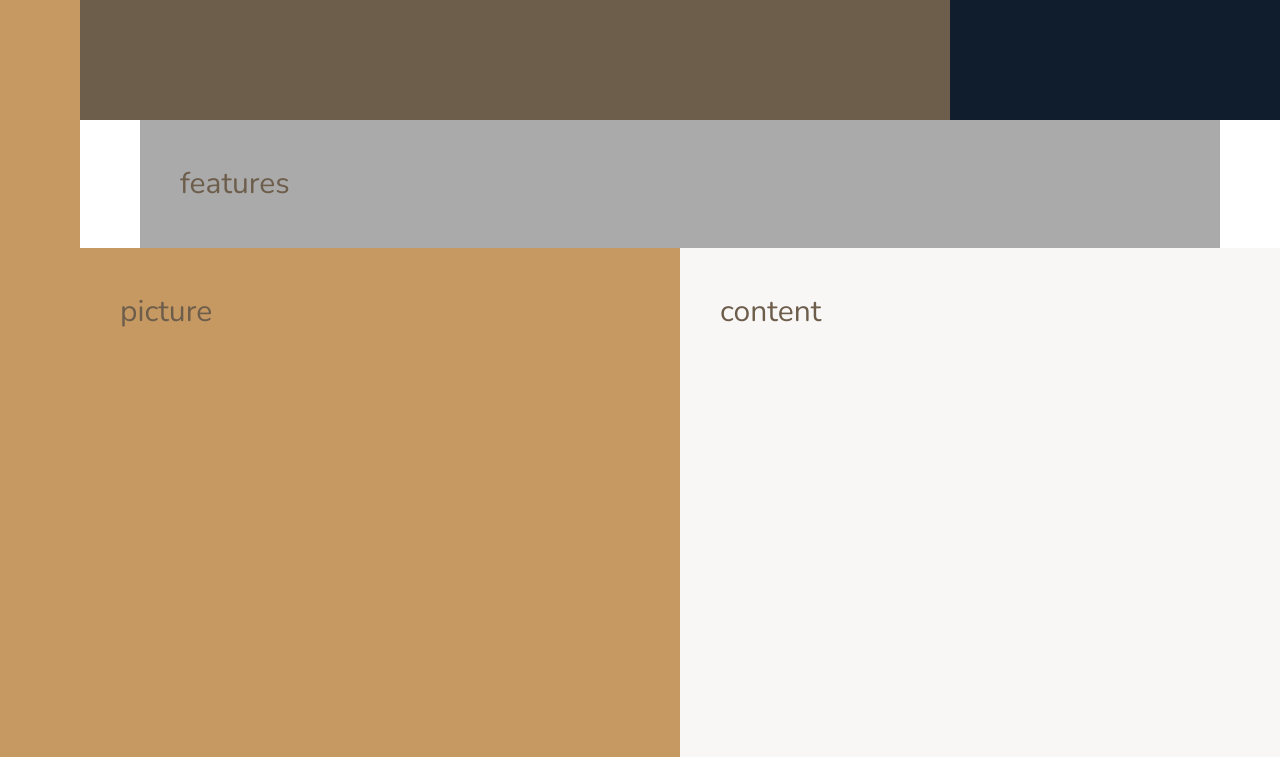
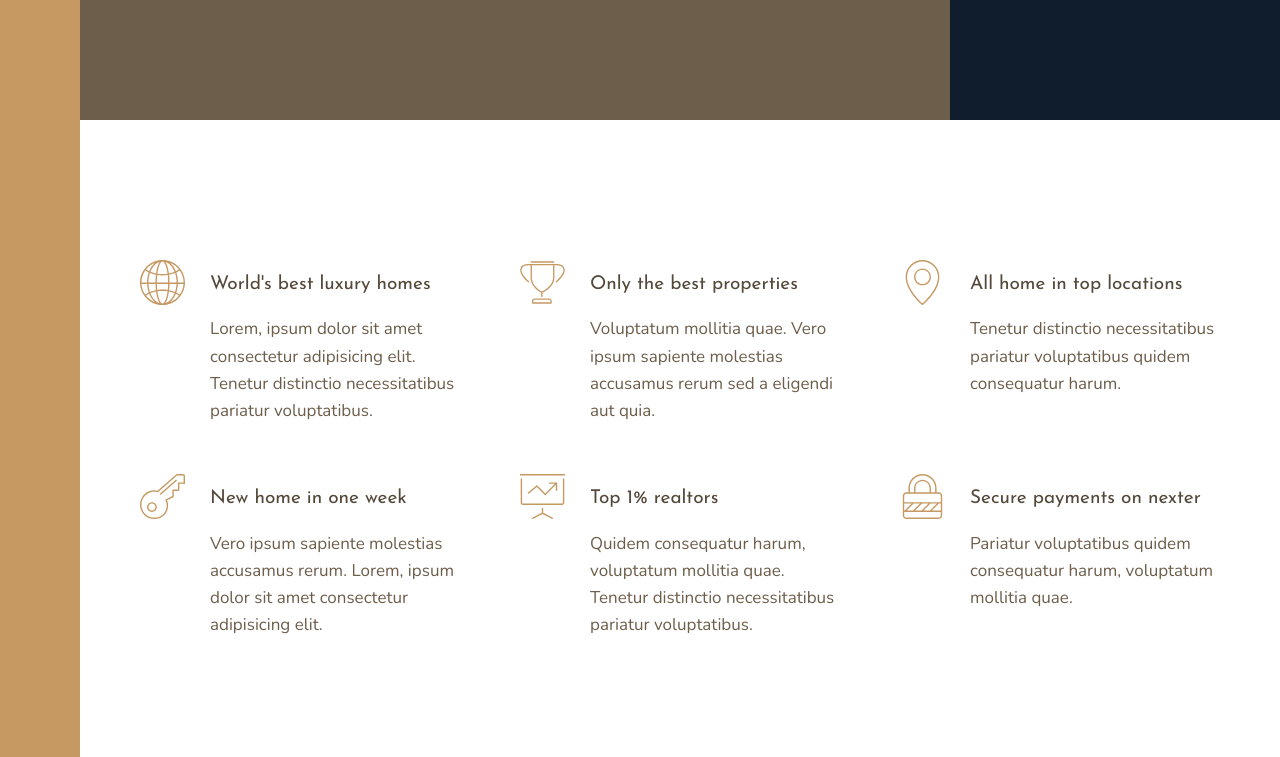
Before and after one commit to paolapog/nexter-project, a website: page index.html in a window 1280 px wide. Shown: the part 520-1277 px from the top of the page. Drawn offline with nearby package versions, Linux system fonts and the light colour scheme.

Commit message:
completed features part

```diff
--- a/index.html
+++ b/index.html
@@ -25,7 +25,79 @@
         </div>
 
         <section class="features">
-            features
+
+            <div class="feature">
+                <svg class="feature__icon">
+                    <use xlink:href="img/sprite.svg#icon-global"></use>
+                </svg>
+                <h4 class="heading-4 heading-4--dark">
+                    World's best luxury homes
+                </h4>
+                <p class="feature__text">
+                    Lorem, ipsum dolor sit amet consectetur adipisicing elit. Tenetur distinctio necessitatibus pariatur voluptatibus.
+                </p>
+            </div>
+
+            <div class="feature">
+                <svg class="feature__icon">
+                    <use xlink:href="img/sprite.svg#icon-trophy"></use>
+                </svg>
+                <h4 class="heading-4 heading-4--dark">
+                    Only the best properties
+                </h4>
+                <p class="feature__text">
+                    Voluptatum mollitia quae. Vero ipsum sapiente molestias accusamus rerum sed a eligendi aut quia.
+                </p>
+            </div>
+
+            <div class="feature">
+                <svg class="feature__icon">
+                    <use xlink:href="img/sprite.svg#icon-map-pin"></use>
+                </svg>
+                <h4 class="heading-4 heading-4--dark">
+                    All home in top locations
+                </h4>
+                <p class="feature__text">
+                    Tenetur distinctio necessitatibus pariatur voluptatibus quidem consequatur harum.
+                </p>
+            </div>
+
+            <div class="feature">
+                <svg class="feature__icon">
+                    <use xlink:href="img/sprite.svg#icon-key"></use>
+                </svg>
+                <h4 class="heading-4 heading-4--dark">
+                    New home in one week
+                </h4>
+                <p class="feature__text">
+                    Vero ipsum sapiente molestias accusamus rerum. Lorem, ipsum dolor sit amet consectetur adipisicing elit.
+                </p>
+            </div>
+
+            <div class="feature">
+                <svg class="feature__icon">
+                    <use xlink:href="img/sprite.svg#icon-presentation"></use>
+                </svg>
+                <h4 class="heading-4 heading-4--dark">
+                    Top 1% realtors
+                </h4>
+                <p class="feature__text">
+                    Quidem consequatur harum, voluptatum mollitia quae. Tenetur distinctio necessitatibus pariatur voluptatibus.
+                </p>
+            </div>
+
+            <div class="feature">
+                <svg class="feature__icon">
+                    <use xlink:href="img/sprite.svg#icon-lock"></use>
+                </svg>
+                <h4 class="heading-4 heading-4--dark">
+                    Secure payments on nexter
+                </h4>
+                <p class="feature__text">
+                    Pariatur voluptatibus quidem consequatur harum, voluptatum mollitia quae.
+                </p>
+            </div>
+
         </section>
 
         <div class="story__pictures">
--- a/sass/_base.scss
+++ b/sass/_base.scss
@@ -38,11 +38,5 @@
     display: grid;
     grid-template-rows: 80vh min-content 40vw repeat(3, min-content);
     //1fr to add columns at the start and at the end to center 8 columns
-    grid-template-columns: [sidebar-start] 8rem [sidebar-end full-start] minmax(6rem, 1fr) [center-start] repeat(8, [col-start] minmax(min-content, 14rem) [col-end]) [center-end] 1fr
-    minmax(6rem, 1fr) [full-end];
-
-    & > * {
-        font-size: 3rem;
-        padding: 40px;
-    }
+    grid-template-columns: [sidebar-start] 8rem [sidebar-end full-start] minmax(6rem, 1fr) [center-start] repeat(8, [col-start] minmax(min-content, 14rem) [col-end]) [center-end] minmax(6rem, 1fr) [full-end];
 }
--- a/sass/_features.scss
+++ b/sass/_features.scss
@@ -1,4 +1,27 @@
 .features {
-    background-color: $color-grey-light-2;
+    align-items: start;
+    display: grid;
     grid-column: center-start / center-end;
+    grid-gap: 6rem;
+    grid-template-columns: repeat(auto-fit, minmax(25rem,1fr));
+    margin: 15rem 0;
 }
+
+.feature {
+    display: grid;
+    grid-column-gap: 2.5rem;
+    grid-row-gap: 1.5rem;
+    grid-template-columns: min-content 1fr;
+
+    &__icon {
+        fill: $color-primary;
+        grid-row: 1 / span 2;
+        height: 4.5rem;
+        width: 4.5rem;
+        transform: translateY(-1rem);
+    }
+
+    &__text {
+        font-size: 1.7rem;
+    }
+}
--- a/sass/_typography.scss
+++ b/sass/_typography.scss
@@ -0,0 +1,29 @@
+%heading {
+    font-family: $font-display;
+    font-weight: 400;
+}
+
+.heading-1 {
+    @extend %heading;
+}
+
+.heading-2 {
+    @extend %heading;
+}
+
+.heading-3 {
+    @extend %heading;
+}
+
+.heading-4 {
+    font-size: 1.9rem;
+    @extend %heading;
+
+    &--light {
+        color: $color-grey-light-1;
+    }
+
+    &--dark {
+        color: $color-grey-dark-1;
+    }
+}
```
Also changed, not shown: css/style.css.
